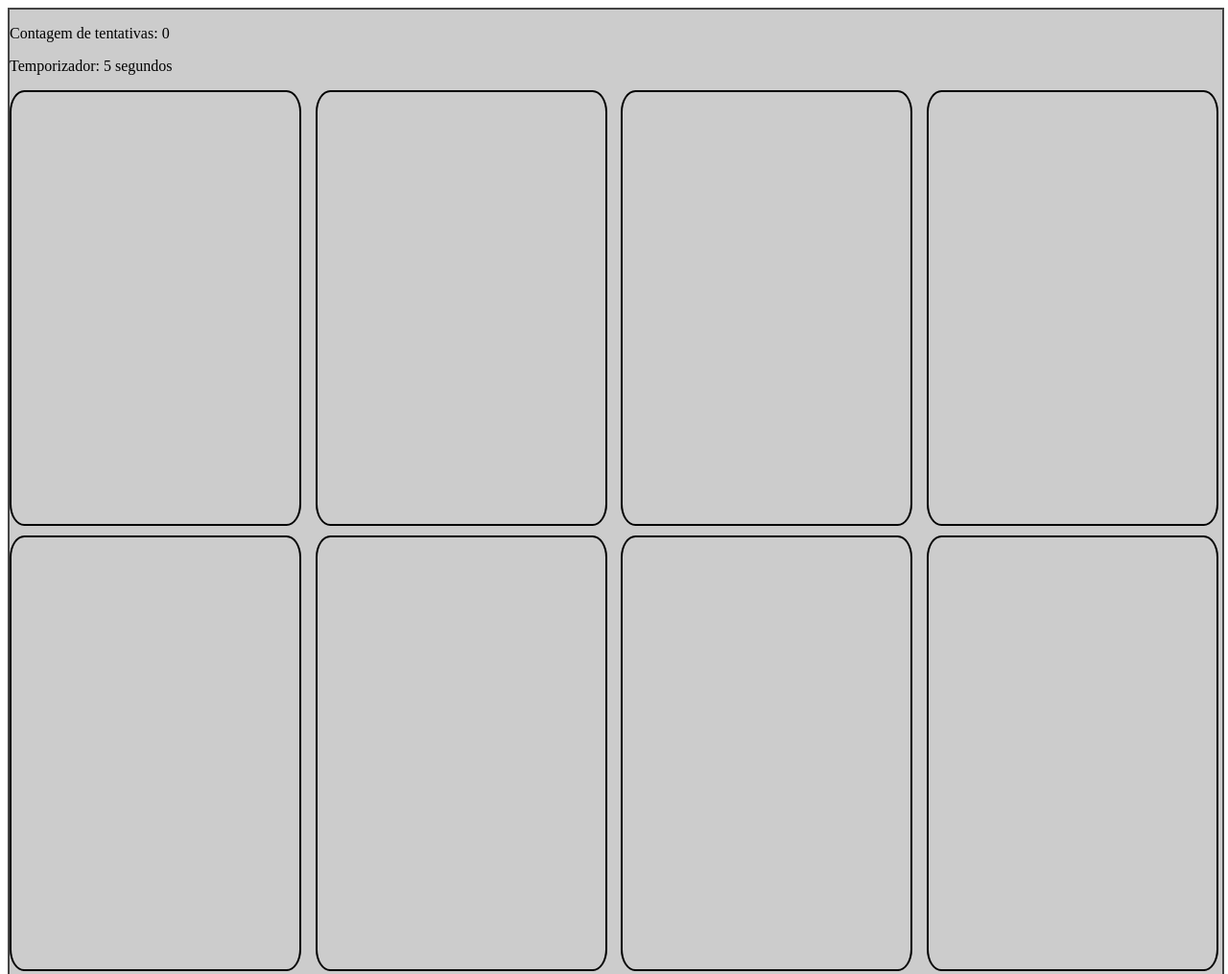
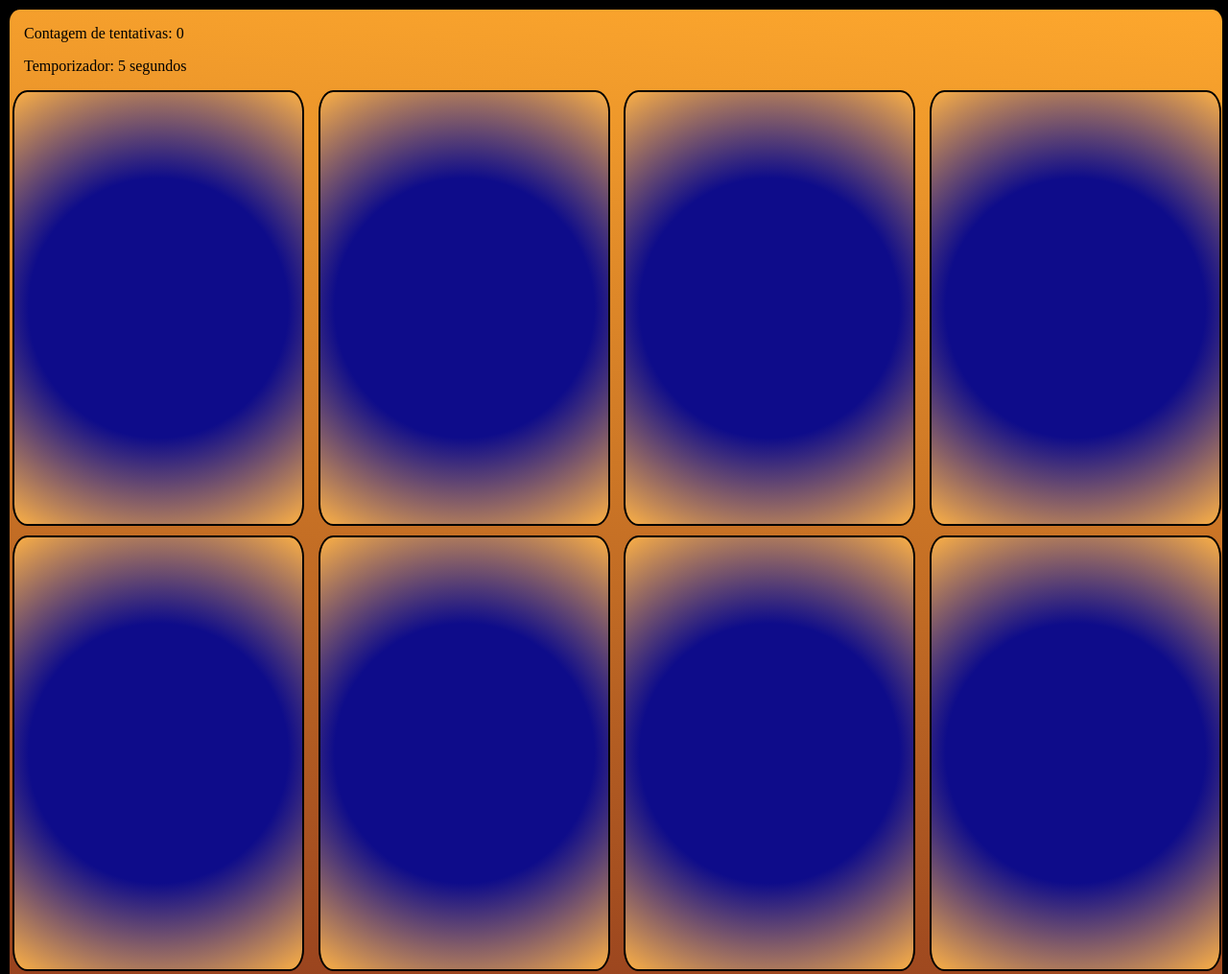
Before and after one commit to R-Abade/Memory-Game, a website: page index.html in a window 1280 px wide. Shown: the top 1015 px of the page at 96% size. Drawn offline with Linux system fonts and the light colour scheme.

Commit message:
Add style

```diff
--- a/index.html
+++ b/index.html
@@ -16,7 +16,7 @@
             <div id="memoryGame"></div>
         </div>
 
-        <script src="jsMemoria.js"></script>
+        <script src="script.js"></script>
     </body>
 
 </html>
--- a/style.css
+++ b/style.css
@@ -1,7 +1,13 @@
+body {
+    background-color: #000000;
+}
+
 #container {
-    background-color: #ccc;
-    border: 2px solid #444;
+    background: rgb(110, 24, 24);
+    background: linear-gradient(4deg, rgba(110, 24, 24, 1) 0%, rgba(253, 167, 45, 1) 100%);
     width: 100%;
+    border: 2px solid #000000;
+    border-radius: 1%;
 }
 
 #memoryGame {
@@ -12,14 +18,16 @@
 }
 
 .card {
+    background: rgb(14, 12, 138);
+    background: radial-gradient(circle, rgba(14, 12, 138, 1) 50%, rgba(252, 176, 69, 1) 100%);
     width: 300px;
     height: 450px;
     cursor: grab;
-    background-image: url("verse.png");
     border: 2px solid #000000;
     border-radius: 5%;
-    transition: transform 0.5s;
+    transition: all 1000ms ease;
     transform-style: preserve-3d;
+    margin-left: 3px;
 }
 
 .hidden {
@@ -34,3 +42,7 @@ img {
     object-fit: cover;
 
 }
+
+p {
+    margin-left: 15px;
+}
```
Also changed, not shown: script.js (renamed from jsMemoria.js, +0 -18 lines).
